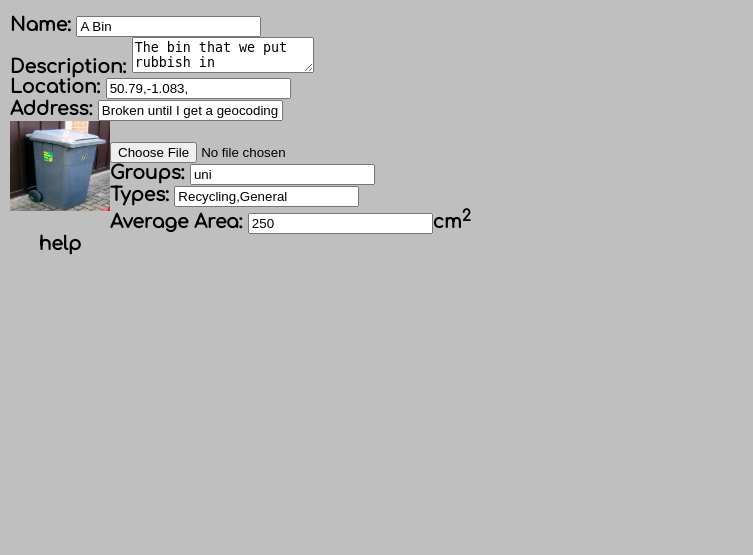
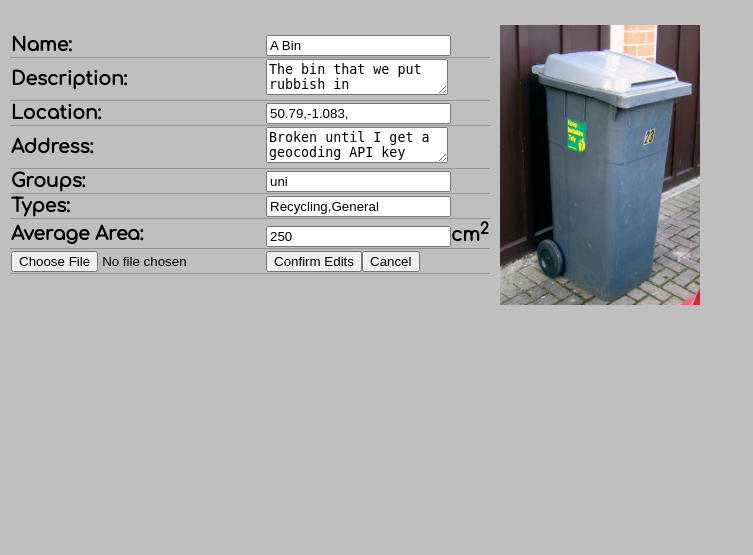
Before and after one commit to Damp-Cuttlefish/GDPServer, a PHP site: the page made by edit.php in a window 1280 px wide. Shown: the part 83-638 px from the top of the page, without its empty margins (0-753 px from the left). Run offline with PHP 8.4, Linux system fonts and the light colour scheme; data comes from the database, SQL or seed files in the repository.

Commit message:
Started on testing database generator, minor layout changes to edit page 	new file:   dev/db 	new file:   dev/fauxbin.py 	modified:   edit.php 	modified:   layout.css 	modified:   request.log

```diff
--- a/edit.php
+++ b/edit.php
@@ -41,25 +41,28 @@
                 $ret = $db->query($sql);
                 while($row = $ret->fetchArray(SQLITE3_ASSOC) ){
                 ?>
-
+                    <div style="float:left;" >
                     <h3>
-                        Name: <input type="text" rows="10" value="<?php echo $row['name'];?>"><br>
-
-                        Description: <textarea ><?php echo $row['description'];?></textarea><br>
-                        Location: <input type="text" rows="10" value="<?php echo $row['location'];?>"><br>
-                        Address: <input type="text" rows="10" value="Broken until I get a geocoding api key"><br>
-                        <img src="<?php echo $row['image_path'];?>"><br>
-                        <input type="file" name="image" id="editform" accept="image/*"><br>
-                        Groups: <input type="text" alt="comma seperated" rows="10" value="<?php echo $row['groups'];?>"><br>
-                        Types: <input type="text" rows="10" value="<?php echo $row['type'];?>"><br>
-                        Average Area: <input type="number" rows="10" value="<?php echo $row['csa'];?>">cm<sup>2</sup><br>
-  <div class="wrapper" style="display:block;">
-  help
-    <div class="tooltip">This is where it tells you how to do the thing</div>
-  </div>
-</div>
-
-
+                    <form action="edit.php?uid=<?php echo $_GET['uid'] ?>" method="post" id="editform">
+                        <table>
+                            <tr><td>Name: </td><td><input type="text" rows="10" value="<?php echo $row['name'];?>"></td></tr>
+                            <tr><td>Description:</td><td> <textarea form="editform"><?php echo $row['description'];?></textarea></td></tr>
+                            <tr><td>Location:</td><td> <input type="text" rows="10" value="<?php echo $row['location'];?>"></td></tr>
+                            <tr><td>Address:</td><td> <textarea form="editform">Broken until I get a geocoding API key</textarea></td></tr>
+                            <tr><td>Groups:</td><td> <input type="text" alt="comma seperated" rows="10" value="<?php echo $row['groups'];?>"></td></tr>
+                            <tr><td>Types:</td><td> <input type="text" rows="10" value="<?php echo $row['type'];?>"></td></tr>
+                            <tr><td>Average Area:</td><td> <input type="number" rows="10" value="<?php echo $row['csa'];?>">cm<sup>2</sup></td></tr>
+                            <tr><td><input type="file" name="image" id="editform" accept="image/*"></td><td><input value="Confirm Edits" name="confirm" type="submit"><input value="Cancel" name="cancel" type="submit"></td></tr>
+                            <!--<div class="wrapper" style="display:block;">
+                                help
+                                <div class="tooltip">This is where it tells you how to do the thing</div>
+                            </div>
+                            </div>-->
+                        </table>
+                    </form>
+                    </h3>
+                    </div>
+                    <div style="float:left;" ><img src="<?php echo $row['image_path'];?>" style="width:200px; height:280px; padding:10px;"></div>
                 <?php } ?>
         </p>
 
--- a/layout.css
+++ b/layout.css
@@ -162,7 +162,7 @@ filterbar {
 
 
 
-.wrapper {
+td.wrapper {
   cursor: help;
   position: relative;
   text-align: center;
@@ -171,7 +171,7 @@ filterbar {
 
 }
 
-.wrapper .tooltip {
+td.wrapper .tooltip {
   background: #564256;
   color:#FFFFFF;
   left: 50%%;
@@ -189,7 +189,7 @@ filterbar {
 
 
 
-.wrapper:hover .tooltip {
+td.wrapper:hover .tooltip {
   opacity: 1;
   pointer-events: auto;
 
```
Also changed, not shown: 3 other files.
